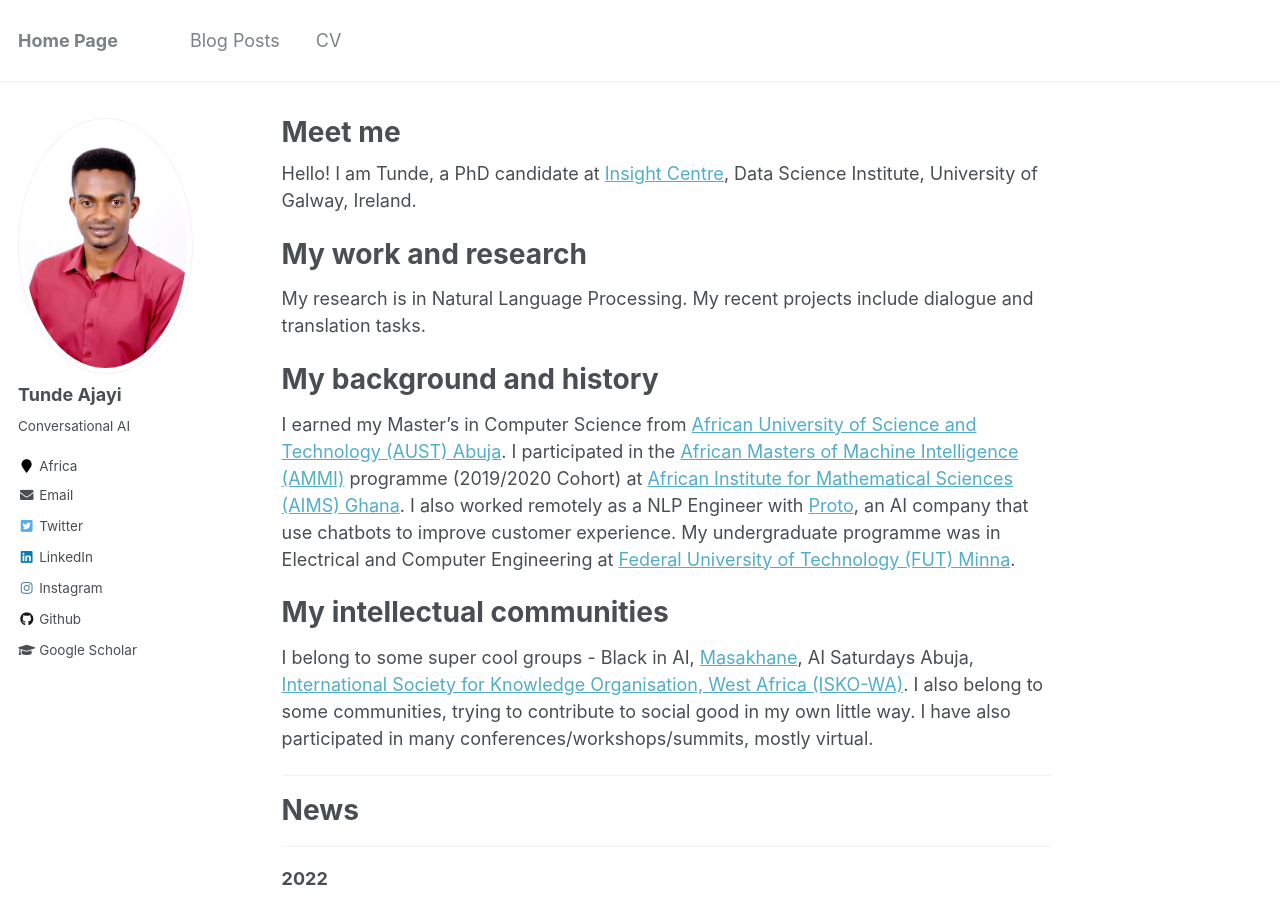
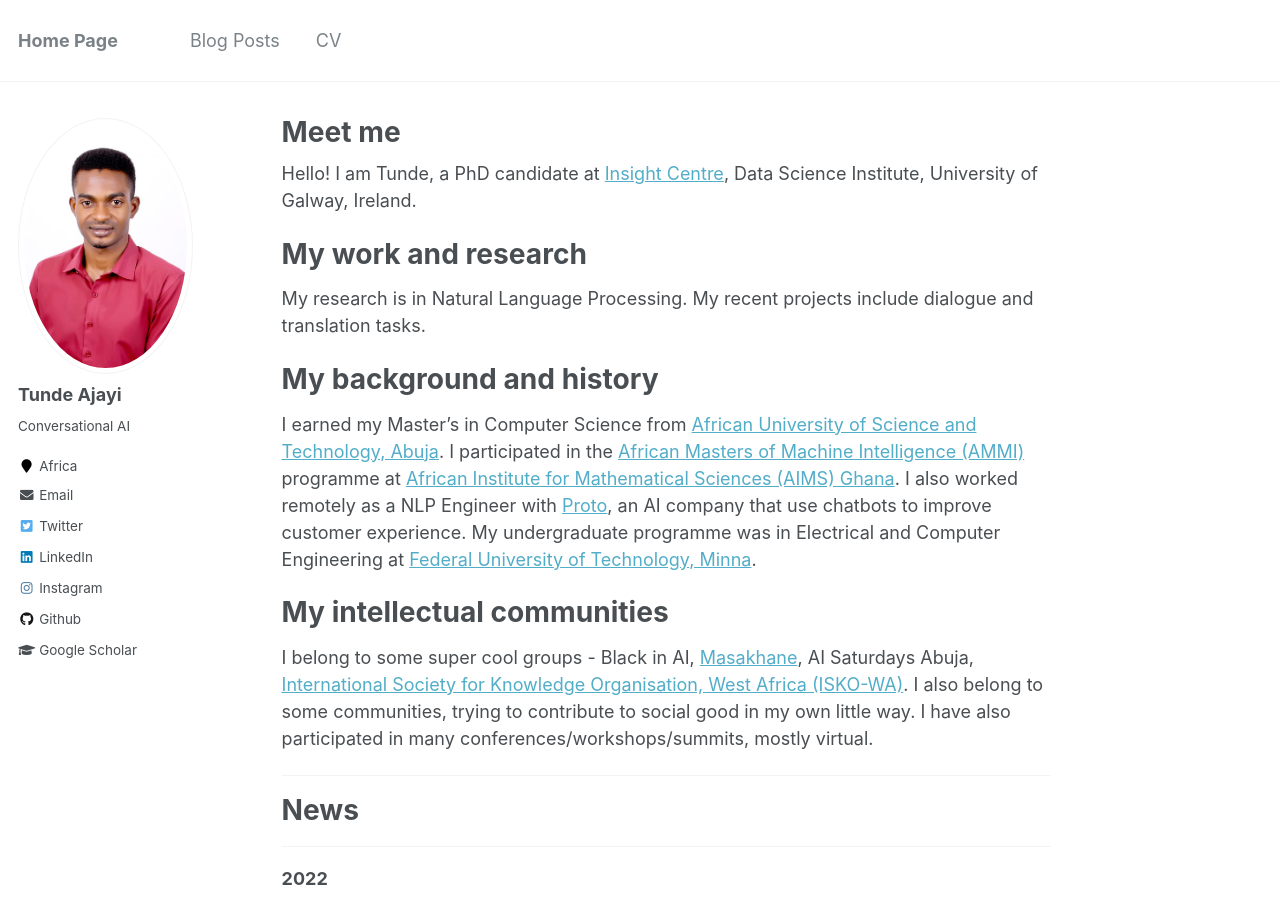
Before and after one commit to tundeajayi/tundeajayi.github.io, a Jekyll site: the page built from _pages/about.md, in a window 1280 px wide and 900 px high. Built offline with Jekyll 4.4.1, drawn with Linux system fonts in a browser that asks for light colours.

Commit message:
update bio

```diff
--- a/_pages/about.md
+++ b/_pages/about.md
@@ -19,7 +19,7 @@ My research is in Natural Language Processing. My recent projects include dialog
 My background and history
 ======
 
-I earned my Master's in Computer Science from [African University of Science and Technology (AUST) Abuja](https://aust.edu.ng). I participated in the [African Masters of Machine Intelligence (AMMI)](https://aimsammi.org) programme (2019/2020 Cohort) at [African Institute for Mathematical Sciences (AIMS) Ghana](https://aims.edu.gh). I also worked remotely as a NLP Engineer with [Proto](https://www.proto.cx/), an AI company that use chatbots to improve customer experience. My undergraduate programme was in Electrical and Computer Engineering at [Federal University of Technology (FUT) Minna](https://futminna.edu.ng).
+I earned my Master's in Computer Science from [African University of Science and Technology, Abuja](https://aust.edu.ng). I participated in the [African Masters of Machine Intelligence (AMMI)](https://aimsammi.org) programme at [African Institute for Mathematical Sciences (AIMS) Ghana](https://aims.edu.gh). I also worked remotely as a NLP Engineer with [Proto](https://www.proto.cx/), an AI company that use chatbots to improve customer experience. My undergraduate programme was in Electrical and Computer Engineering at [Federal University of Technology, Minna](https://futminna.edu.ng).
 
 My intellectual communities
 ======
```
